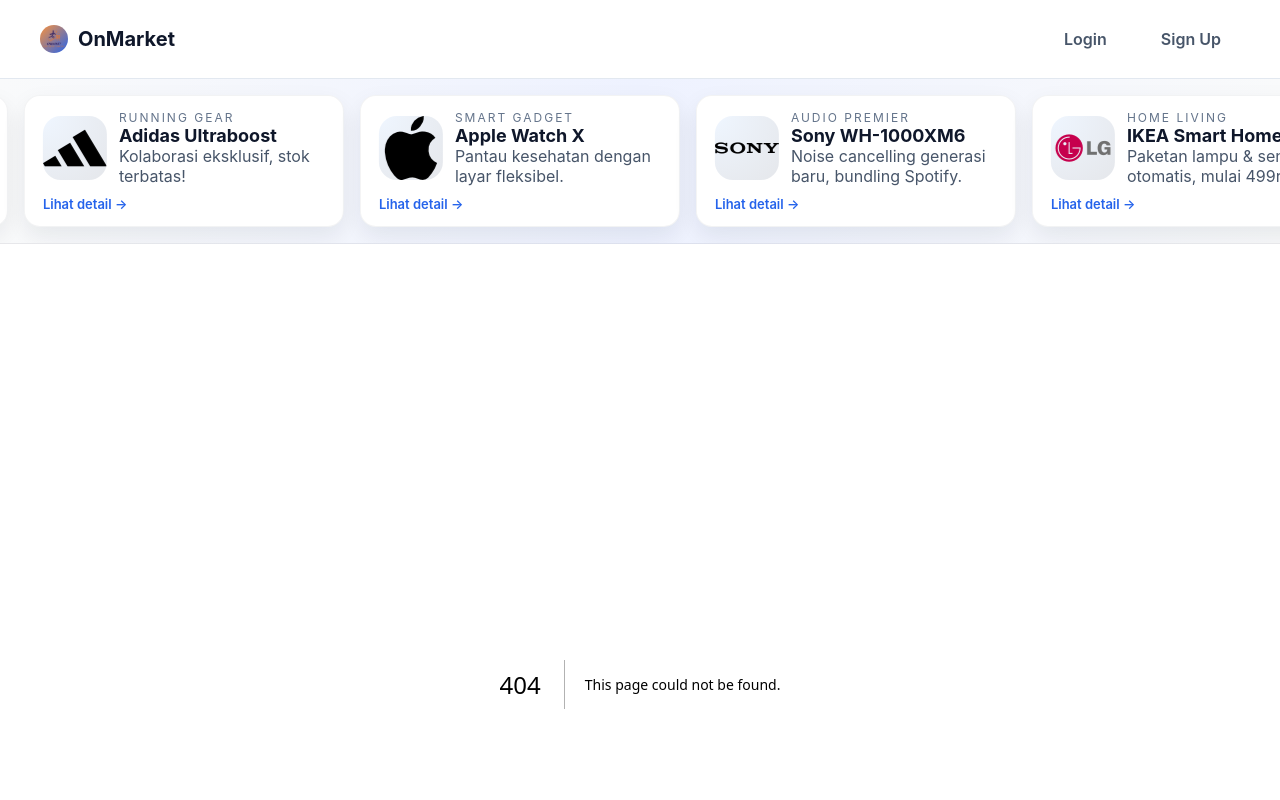
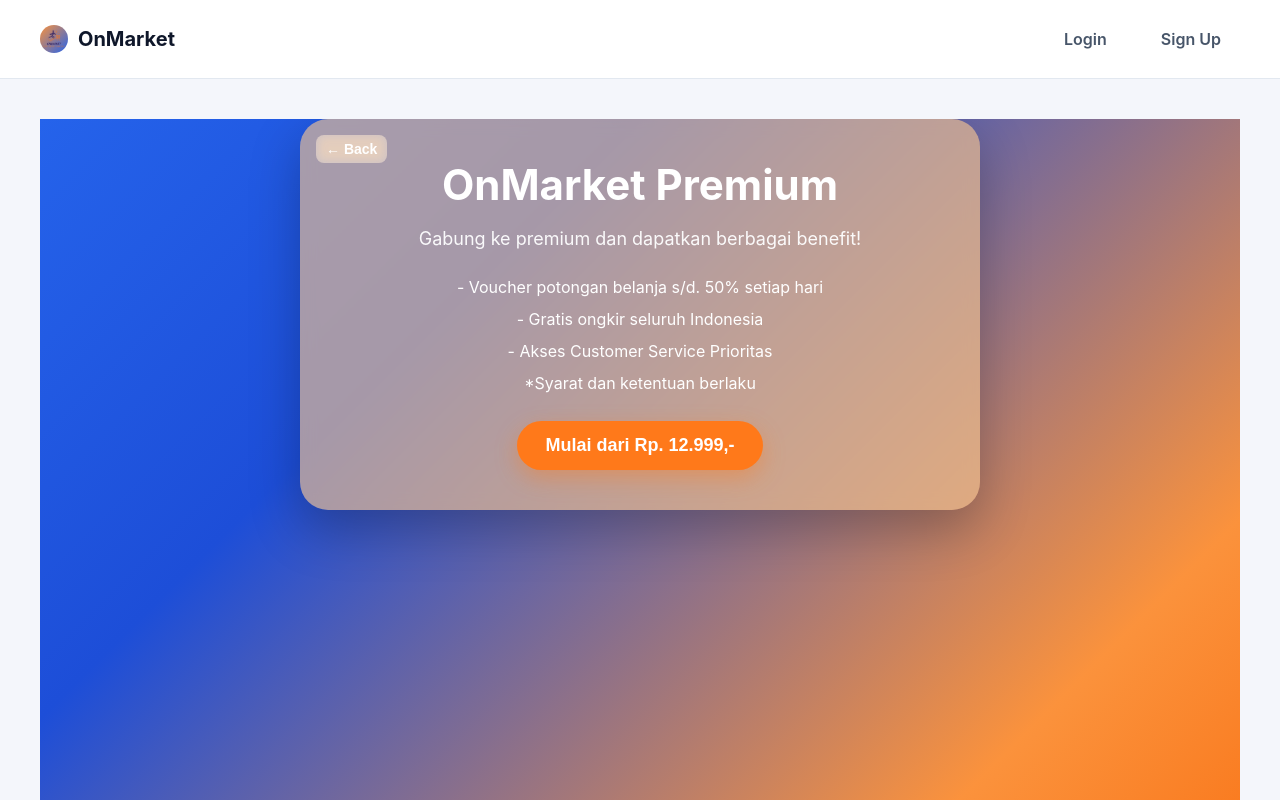
Before and after one commit to 0Mik-e/OnMarket-, a Next.js app: page /premium in a window 1280 px wide. Before the commit this address had no page. Shown: the top 800 px of the page. Built offline with nearby package versions, Linux system fonts and the light colour scheme.

Commit message:
add history & premium page

```diff
--- /dev/null
+++ b/app/api/help-center/route.ts
@@ -0,0 +1,24 @@
+import { NextResponse } from "next/server";
+import jwt from "jsonwebtoken";
+
+export async function GET(req: Request) {
+  const authHeader = req.headers.get("authorization");
+  if (!authHeader || !authHeader.startsWith("Bearer ")) {
+    return NextResponse.json({ message: "Unauthorized" }, { status: 401 });
+  }
+
+  const token = authHeader.split(" ")[1];
+
+  try {
+    jwt.verify(token, process.env.JWT_SECRET || "secret_key");
+
+    return NextResponse.json({
+      help: [
+        { id: 1, title: "Cara menggunakan aplikasi", status: "aktif" },
+        { id: 2, title: "Panduan login & keamanan", status: "aktif" },
+      ],
+    });
+  } catch (error) {
+    return NextResponse.json({ message: "Invalid token" }, { status: 401 });
+  }
+}
--- /dev/null
+++ b/app/api/premium/route.ts
@@ -0,0 +1,30 @@
+import { NextResponse } from "next/server";
+import jwt from "jsonwebtoken";
+
+export async function GET(req: Request) {
+  const authHeader = req.headers.get("authorization");
+  if (!authHeader || !authHeader.startsWith("Bearer ")) {
+    return NextResponse.json({ message: "Unauthorized" }, { status: 401 });
+  }
+
+  const token = authHeader.split(" ")[1];
+
+  try {
+    jwt.verify(token, process.env.JWT_SECRET || "secret_key");
+
+    return NextResponse.json({
+      premium: {
+        status: "inactive",
+        price: 35000,
+        features: [
+          "Akses fitur eksklusif",
+          "Support prioritas",
+          "Tanpa iklan",
+          "Akses early features",
+        ],
+      },
+    });
+  } catch (error) {
+    return NextResponse.json({ message: "Invalid token" }, { status: 401 });
+  }
+}
--- a/app/components/Navbar.module.css
+++ b/app/components/Navbar.module.css
@@ -132,6 +132,49 @@
   background: rgba(239, 68, 68, 0.16);
 }
 
+.menuBasic {
+  border: none;
+  border-radius: 999px;
+  padding: 8px 12px;
+  background: rgba(46, 65, 88, 0.1);
+  color: #8ab8f8;
+  font-weight: 600;
+  cursor: pointer;
+  text-align: left;
+}
+
+.menuPremium {
+  border: none;
+  border-radius: 999px;
+  padding: 8px 12px;
+  text-align: left;
+  background: linear-gradient(
+    90deg,
+    rgba(255, 215, 0, 0.15),
+    rgba(255, 215, 0, 0.25),
+    rgba(255, 215, 0, 0.15)
+  );
+  background-size: 200% 100%;
+  color: #ffd700;
+  font-weight: 700;
+  cursor: pointer;
+  animation: premiumShine 3s ease-in-out infinite;
+}
+
+@keyframes premiumShine {
+  0% {
+    background-position: 200% 0;
+  }
+  50% {
+    background-position: -200% 0;
+  }
+  100% {
+    background-position: 200% 0;
+  }
+}
+
+
+
 .logoutBtn {
   padding: 8px 16px;
   border-radius: 999px;
--- a/app/components/Navbar.tsx
+++ b/app/components/Navbar.tsx
@@ -17,8 +17,28 @@
     null
   );
   const [menuOpen, setMenuOpen] = useState(false);
+  const [helpData, setHelpData] = useState(null);
+  const [premiumData, setPremiumData] = useState(null);
   const pathname = usePathname();
   const router = useRouter();
+
+  const fetchProtectedData = async () => {
+    const token = localStorage.getItem("token");
+    if (!token) return;
+
+    try {
+      const help = await fetch("/api/help-center", {
+        headers: { Authorization: `Bearer ${token}` },
+      });
+
+      const premium = await fetch("/api/premium", {
+        headers: { Authorization: `Bearer ${token}` },
+      });
+
+      if (help.ok) setHelpData(await help.json());
+      if (premium.ok) setPremiumData(await premium.json());
+    } catch {}
+  };
 
   useEffect(() => {
     const token = localStorage.getItem("token");
@@ -32,6 +52,7 @@
         const decoded = jwtDecode<UserToken>(token);
         if (decoded?.name) {
           setUser({ name: decoded.name, email: decoded.email });
+          fetchProtectedData();
         } else {
           setUser(null);
         }
@@ -90,6 +111,7 @@
             <span className={styles.userGreeting}>Hi,</span>
             <span className={styles.userName}>{user.name}</span>
           </div>
+
           <button
             type="button"
             className={styles.avatar}
@@ -97,13 +119,33 @@
           >
             {initials}
           </button>
+
           {menuOpen && (
             <div className={styles.profileMenu}>
               <p className={styles.menuName}>{user.name}</p>
-              {user.email && (
-                <p className={styles.menuEmail}>{user.email}</p>
-              )}
-              <button type="button" onClick={logout} className={styles.menuLogout}>
+              {user.email && <p className={styles.menuEmail}>{user.email}</p>}
+
+              <button
+                type="button"
+                onClick={() => router.push("/help-center")}
+                className={styles.menuBasic}
+              >
+                Pusat Bantuan
+              </button>
+
+              <button
+                type="button"
+                onClick={() => router.push("/premium")}
+                className={styles.menuPremium}
+              >
+                Premium
+              </button>
+
+              <button
+                type="button"
+                onClick={logout}
+                className={styles.menuLogout}
+              >
                 Logout
               </button>
             </div>
--- /dev/null
+++ b/app/components/wrapper.tsx
@@ -0,0 +1,16 @@
+"use client";
+
+import { usePathname } from "next/navigation";
+import PromoTicker from "./PromoTicker";
+
+export default function PromoWrapper() {
+  const pathname = usePathname();
+
+  const hidePromo =
+    pathname === "/premium" ||
+    pathname === "/help-center";
+
+  if (hidePromo) return null;
+
+  return <PromoTicker />;
+}
--- a/app/layout.tsx
+++ b/app/layout.tsx
@@ -1,6 +1,7 @@
 import React from "react";
 import Navbar from "./components/Navbar";
 import PromoTicker from "./components/PromoTicker";
+import PromoWrapper from "./components/wrapper";
 import "./globals.css";
 
 export const metadata = {
@@ -17,7 +18,7 @@
     <html lang="en">
       <body>
         <Navbar />
-        <PromoTicker />
+        <PromoWrapper />
         <main>{children}</main>
       </body>
     </html>
--- /dev/null
+++ b/app/premium/page.tsx
@@ -0,0 +1,58 @@
+"use client";
+
+import { useState } from "react";
+import styles from "./premium.module.css";
+
+export default function PremiumPage() {
+  const [open, setOpen] = useState(false);
+
+  return (
+    <div className={styles.page}>
+      <div className={styles.container}>
+
+        {/* Tombol Back */}
+        <button
+          className={styles.backBtn}
+          onClick={() => window.history.back()}
+        >
+          ← Back
+        </button>
+
+        <h1 className={styles.title}>OnMarket Premium</h1>
+        <p className={styles.subtitle}>
+          Gabung ke premium dan dapatkan berbagai benefit!
+        </p>
+
+        <ul className={styles.benefits}>
+          <li>- Voucher potongan belanja s/d. 50% setiap hari</li>
+          <li>- Gratis ongkir seluruh Indonesia</li>
+          <li>- Akses Customer Service Prioritas</li>
+          <li>*Syarat dan ketentuan berlaku</li>
+        </ul>
+
+        <button className={styles.buyBtn} onClick={() => setOpen(true)}>
+          Mulai dari Rp. 12.999,-
+        </button>
+      </div>
+
+      {open && (
+        <div className={styles.popupOverlay} onClick={() => setOpen(false)}>
+          <div className={styles.popup} onClick={(e) => e.stopPropagation()}>
+            <h2>Pilih metode pembayaran...</h2>
+
+            <div className={styles.paymentList}>
+              <button>QRIS</button>
+              <button>OVO</button>
+              <button>DANA</button>
+              <button>VA Bank</button>
+            </div>
+
+            <button className={styles.closeBtn} onClick={() => setOpen(false)}>
+              Tutup
+            </button>
+          </div>
+        </div>
+      )}
+    </div>
+  );
+}
--- /dev/null
+++ b/app/premium/premium.module.css
@@ -0,0 +1,168 @@
+.page {
+  --background: linear-gradient(135deg, #2563eb 0%, #1d4ed8 30%, #fb923c 80%, #f97316 100%);
+  --foreground: #ffffffb7;
+  --container-bg: #f2c28fa5;
+  --button-bg: #ff791a;
+
+  min-height: 100vh;
+  padding-top: 100px;
+  width: 100%;
+  padding: 0;
+  margin: 0;
+  background: var(--background);
+  display: flex;
+  justify-content: center;
+  align-items: flex-start;
+  position: relative;
+  overflow: hidden;
+  color: white;
+}
+
+.decor {
+  position: absolute;
+  top: -40px;
+  right: -40px;
+  opacity: 0.7;
+  z-index: 1;
+}
+
+.container {
+  width: 100%;
+  max-width: 680px;
+  background: var(--container-bg);
+  color: white;
+  padding: 40px 36px;
+  border-radius: 28px;
+  backdrop-filter: blur(8px);
+  box-shadow: 0 20px 50px rgba(0, 0, 0, 0.25);
+  position: relative;
+  z-index: 2;
+  text-align: center;
+}
+
+.title {
+  font-size: 42px;
+  margin: 0 0 12px;
+  font-weight: 700;
+}
+
+.subtitle {
+  font-size: 18px;
+  margin-bottom: 28px;
+  opacity: 0.95;
+}
+
+.benefits {
+  list-style: none;
+  padding: 0;
+  margin: 0 0 28px;
+  display: flex;
+  flex-direction: column;
+  gap: 12px;
+  font-size: 16px;
+}
+
+.buyBtn {
+  border: none;
+  padding: 14px 28px;
+  background: var(--button-bg);
+  color: white;
+  font-size: 18px;
+  font-weight: 600;
+  border-radius: 999px;
+  cursor: pointer;
+  box-shadow: 0 8px 22px rgba(255, 122, 26, 0.4);
+  transition: 0.2s;
+}
+
+.buyBtn:hover {
+  opacity: 0.9;
+}
+
+/* POPUP */
+
+.popupOverlay {
+  position: fixed;
+  inset: 0;
+  background: rgba(0, 0, 0, 0.5);
+  backdrop-filter: blur(4px);
+  display: flex;
+  justify-content: center;
+  align-items: center;
+  z-index: 50;
+}
+
+.popup {
+  background: #1f2937;
+  padding: 32px;
+  border-radius: 24px;
+  width: 90%;
+  max-width: 400px;
+  color: white;
+  text-align: center;
+  box-shadow: 0 20px 50px rgba(0,0,0,0.4);
+  animation: popupShow 0.25s ease;
+}
+
+@keyframes popupShow {
+  from { opacity: 0; transform: translateY(20px); }
+  to { opacity: 1; transform: translateY(0); }
+}
+
+.paymentList {
+  display: flex;
+  flex-direction: column;
+  gap: 12px;
+  margin: 20px 0;
+}
+
+.paymentList button {
+  padding: 12px;
+  border: none;
+  border-radius: 12px;
+  background: #334155;
+  color: white;
+  font-size: 16px;
+  font-weight: 600;
+  cursor: pointer;
+}
+
+.paymentList button:hover {
+  background: #475569;
+}
+
+.closeBtn {
+  margin-top: 10px;
+  background: #ef4444;
+  padding: 10px 20px;
+  border: none;
+  border-radius: 999px;
+  font-size: 14px;
+  color: white;
+  cursor: pointer;
+}
+
+.closeBtn:hover {
+  opacity: 0.9;
+}
+
+.backBtn {
+  position: absolute;
+  top: 16px;
+  left: 16px;
+  background: rgba(255, 255, 255, 0.35);
+  backdrop-filter: blur(6px);
+  border: none;
+  border-radius: 8px;
+  padding: 6px 10px;
+  font-size: 14px;
+  font-weight: 600;
+  cursor: pointer;
+  color: white;
+  z-index: 5;
+  transition: 0.2s;
+}
+
+.backBtn:hover {
+  background: rgba(255, 255, 255, 0.5);
+}
```
Also changed, not shown: app/page.module.css (+25 -0 lines), app/page.tsx (+42 -3 lines), app/help-center/page.tsx (added), 1 other file (tests, documents, lock files or other folders).
